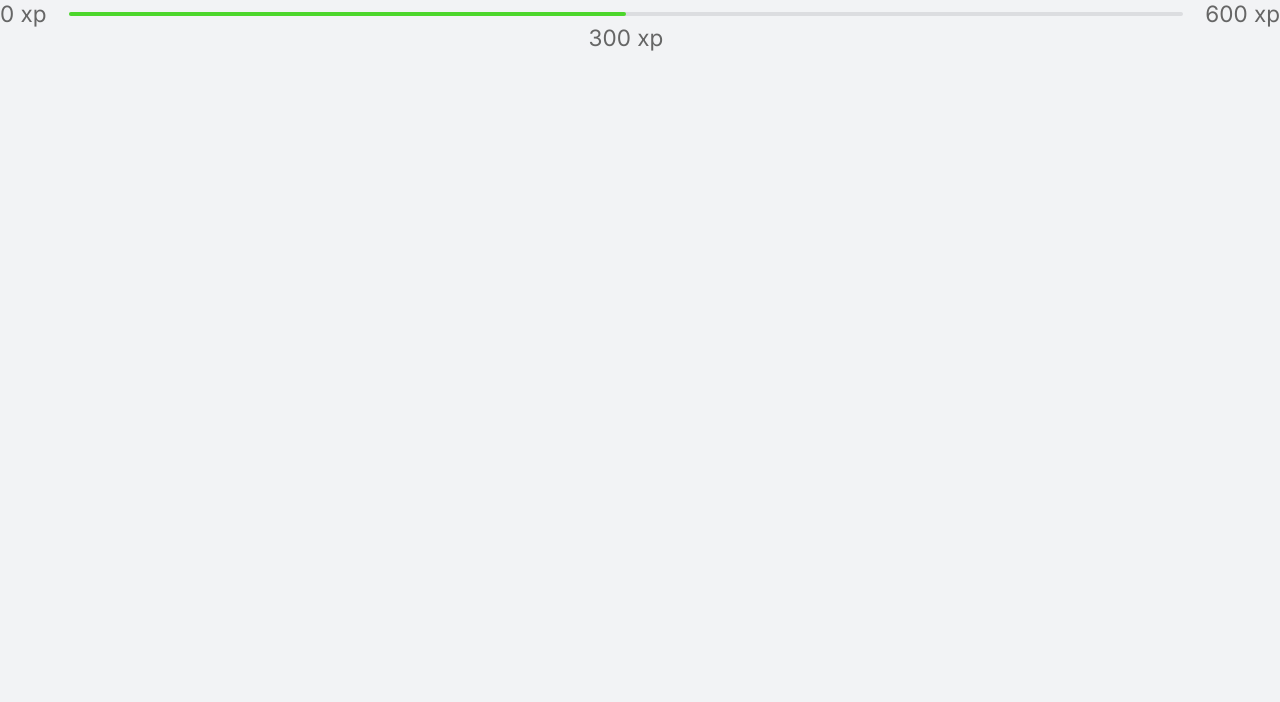
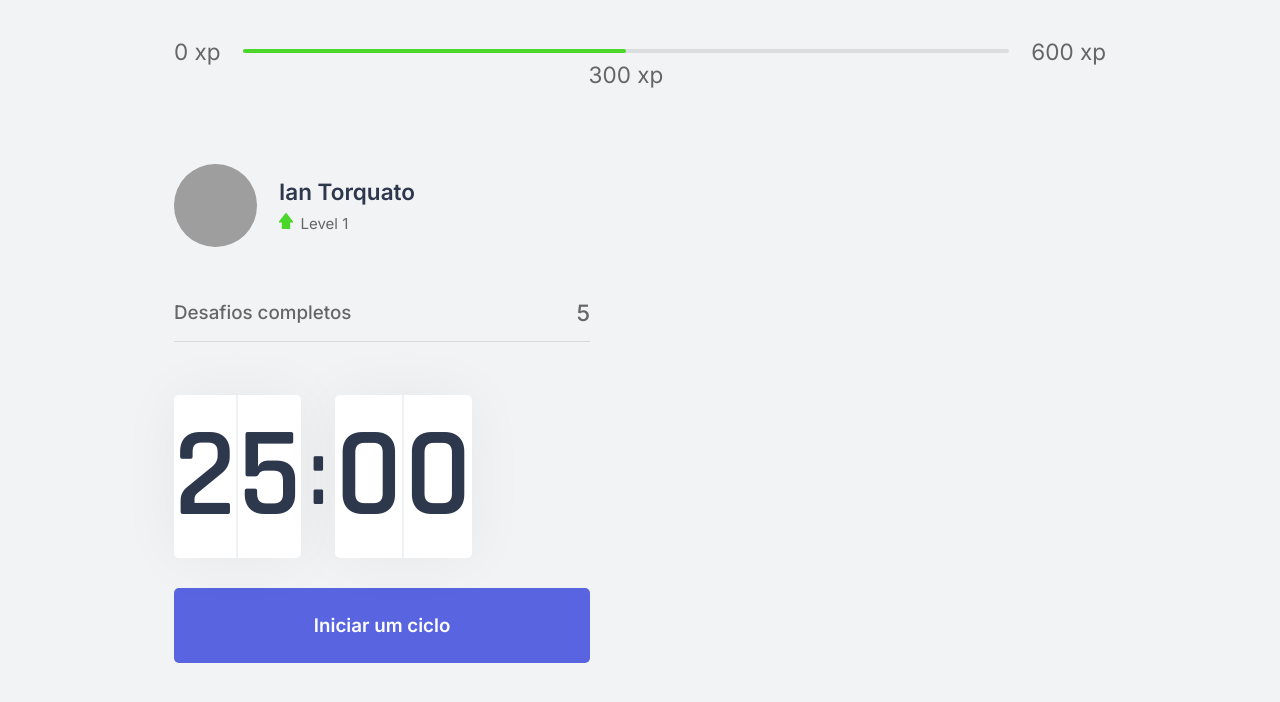
Before and after one commit to IanTorquato/nlw_4-moveIt-rocketseat, a Next.js app: page / in a window 1280 px wide. Shown: the top 702 px of the page. Built offline with nearby package versions, Linux system fonts and the light colour scheme; grey boxes are pictures that could not be loaded.

Commit message:
Add components, title and favicon

```diff
--- a/src/pages/_document.tsx
+++ b/src/pages/_document.tsx
@@ -5,6 +5,7 @@ class MyDocument extends Document {
     return (
       <Html>
         <Head>
+          <link rel="shortcut icon" href="favicon.png" type="image/png" />
           <link rel="preconnect" href="https://fonts.gstatic.com" />
           <link href="https://fonts.googleapis.com/css2?family=Inter:wght@400;500;600&family=Rajdhani:wght@600&display=swap" rel="stylesheet" />
         </Head>
--- a/src/pages/index.tsx
+++ b/src/pages/index.tsx
@@ -1,9 +1,30 @@
+import Head from 'next/head'
+
 import { ExperienceBar } from '../components/ExperienceBar'
+import { Profile } from '../components/Profile'
+import { CompletedChallenges } from '../components/CompletedChallenges'
+import { Countdown } from '../components/Countdown'
+
+import styles from '../styles/pages/Home.module.css'
 
 function Home() {
   return (
-    <div className="container">
+    <div className={styles.container}>
+      <Head>
+        <title>Início | move.it</title>
+      </Head>
+
       <ExperienceBar />
+
+      <section>
+        <div>
+          <Profile />
+          <CompletedChallenges />
+          <Countdown />
+
+          <div></div>
+        </div>
+      </section>
     </div>
   )
 }
```
